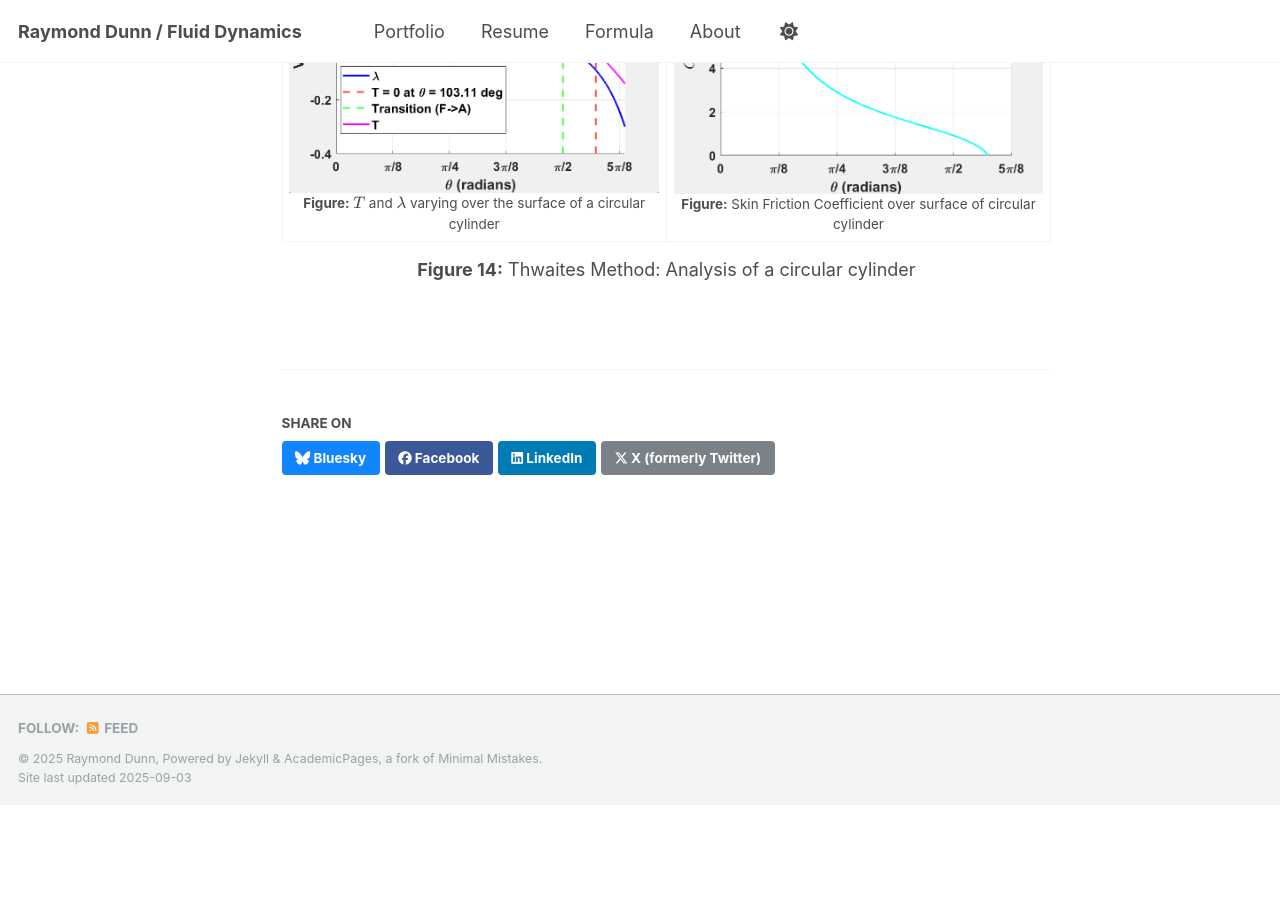
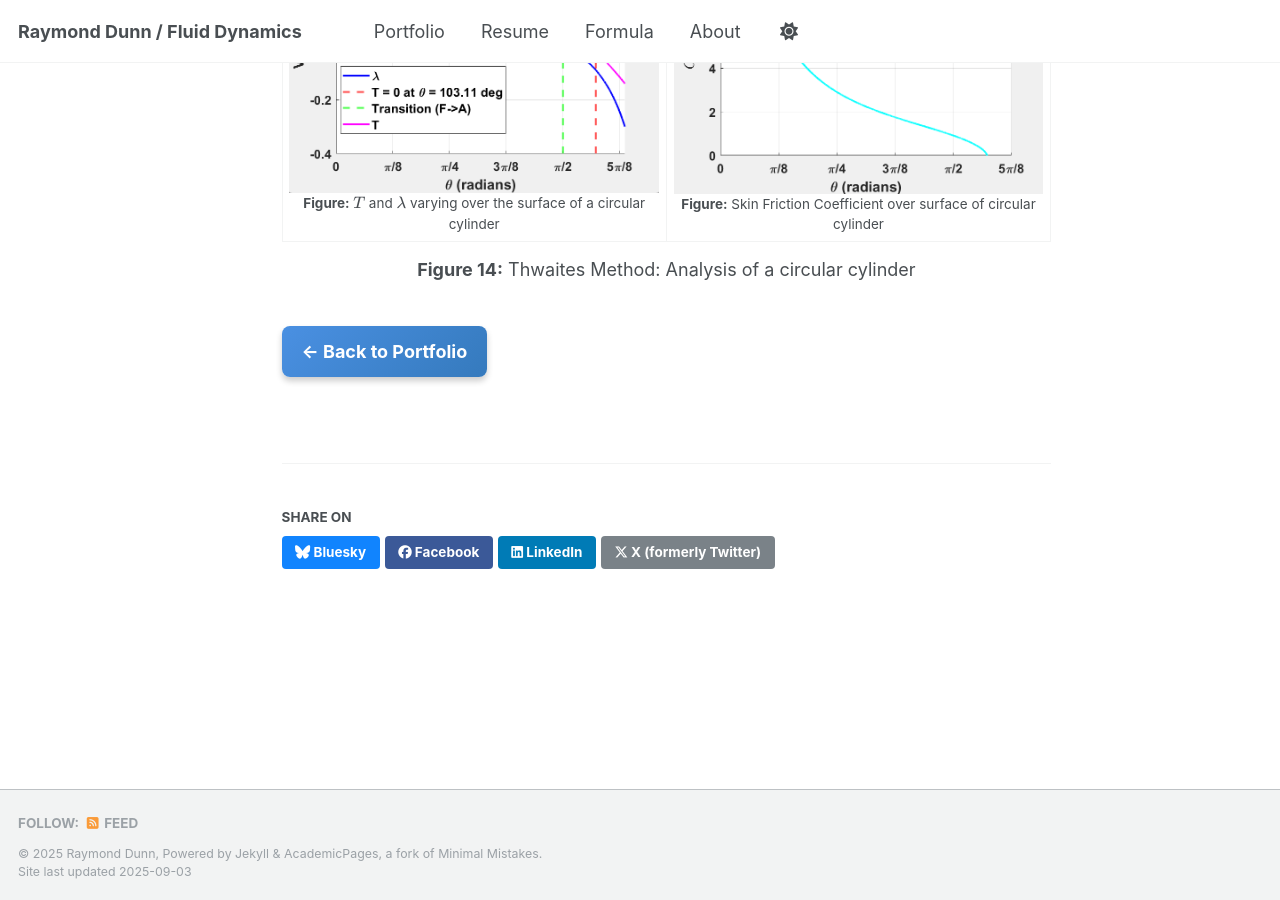
Before and after one commit to Raymond-gif/Raymond-gif.github.io, a Jekyll site: the page built from _portfolio/numericalmethodsBLeqn.md, in a window 1280 px wide and 900 px high, scrolled down 19290 px. Built offline with Jekyll 4.4.1, drawn with Linux system fonts in a browser that asks for light colours; a script that is not in the unit is left out; before the commit the page ends 20095 px from its top, so only the background shows below that.

Commit message:
added portfolio buttons

```diff
--- a/_portfolio/numericalmethodsBLeqn.md
+++ b/_portfolio/numericalmethodsBLeqn.md
@@ -680,3 +680,7 @@ $$ \boxed{\lambda = 0.45  G(x/R)\cos(x/R)} \notag $$
 </table>
 
 <p align="center"><b>Figure 14:</b> Thwaites Method: Analysis of a circular cylinder</p>
+
+<a href="/portfolio/" class="button-gradient" style="display: inline-block; margin-top: 20px;">
+  ← Back to Portfolio
+</a>
```
Also changed, not shown: _portfolio/methodofcharacteristics.md (+4 -0 lines).
